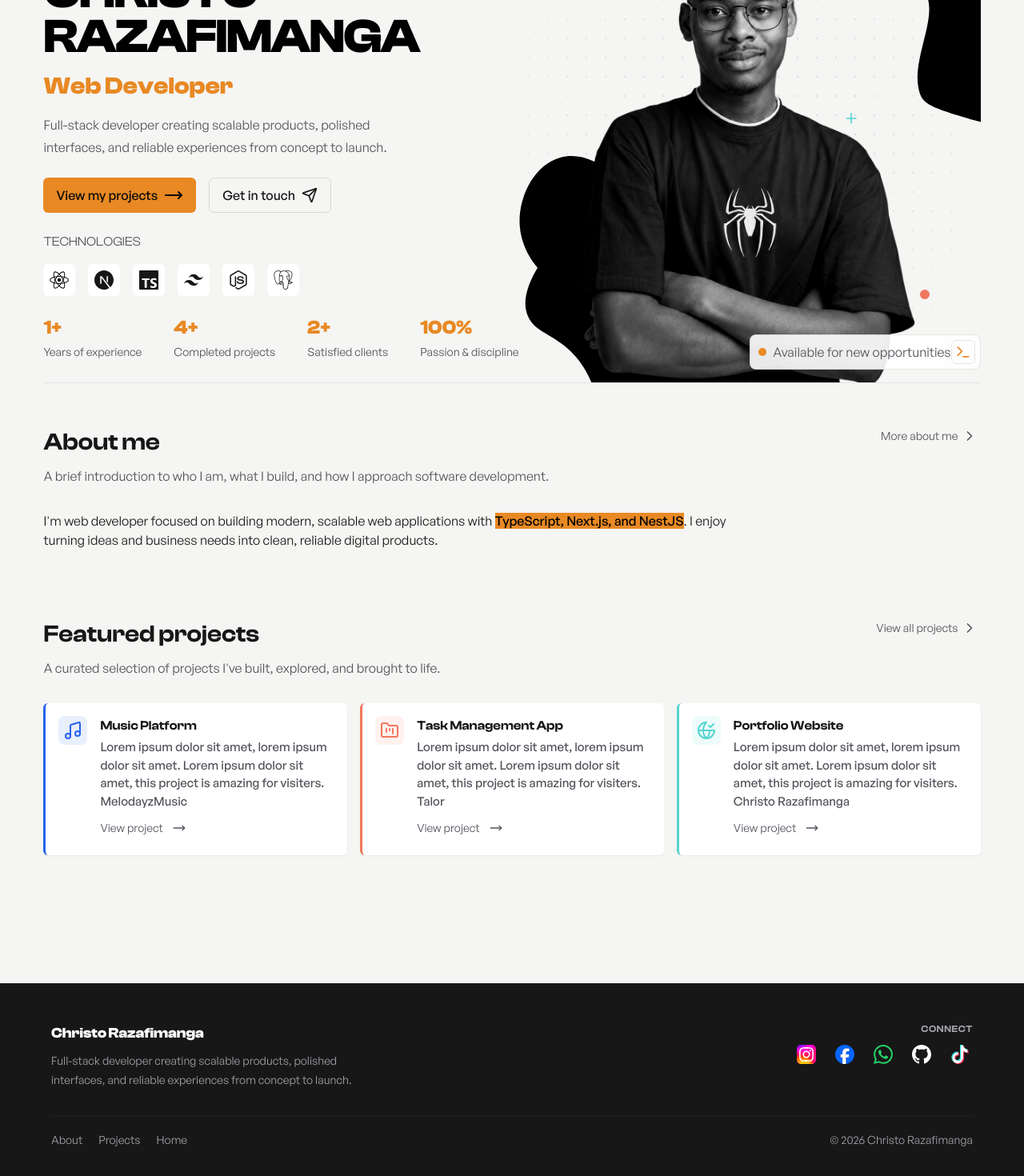
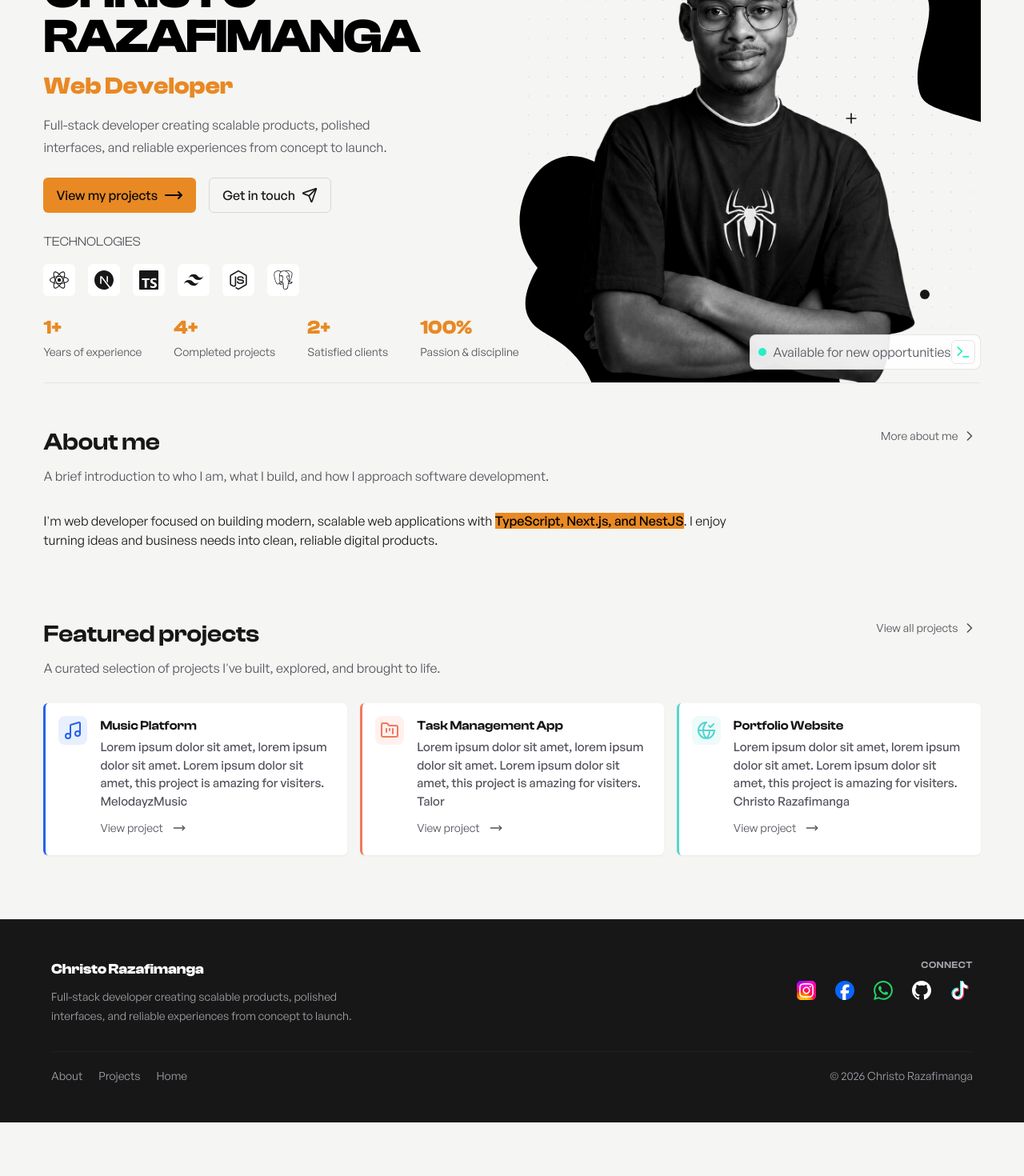
Before and after one commit to bossnare/portfolio, a Next.js app: page / in a window 1280 px wide. Shown: the part 180-1650 px from the top of the page at 80% size. After the commit the page ends 1583 px from the top, so only its background shows below. Built offline with nearby package versions, Linux system fonts and the light colour scheme.

Commit message:
change some interactivity, layout, ...

```diff
--- a/src/components/Footer.tsx
+++ b/src/components/Footer.tsx
@@ -2,7 +2,7 @@ import { SocialLinks } from './SocialLinks';
 
 export function Footer() {
   return (
-    <footer className="w-full mt-20 px-4 py-10 border-t bg-foreground text-background dark:text-foreground border-[#ffffff0a] dark:bg-zinc-950 md:px-0 md:py-12">
+    <footer className="w-full mt-auto px-4 py-10 border-t bg-foreground text-background dark:text-foreground border-[#ffffff0a] dark:bg-zinc-950 md:px-0 md:py-12">
       <div className="flex flex-col w-full max-w-6xl gap-8 mx-auto">
         <div className="flex flex-col gap-8 sm:flex-row sm:items-start sm:justify-between">
           <div className="max-w-sm space-y-2">
--- a/src/components/Header.tsx
+++ b/src/components/Header.tsx
@@ -67,7 +67,6 @@ export function Header() {
               <li
                 onClick={() => handleWait(handleTogleOpenMenu, 150)}
                 key={tab.label}
-                className="active:bg-zinc-300 dark:active:bg-background active:opacity-80"
               >
                 <Tab label={tab.label} href={tab.href} />
               </li>
--- a/src/components/Section.tsx
+++ b/src/components/Section.tsx
@@ -1,3 +1,4 @@
+import Link from 'next/link';
 import { cn } from '../lib/utils';
 
 type SectionProps = React.ComponentProps<'section'>;
@@ -36,10 +37,19 @@ export function SectionParagraphe({ children }: { children: React.ReactNode }) {
   return <p className="text-muted-foreground">{children}</p>;
 }
 
-export function SectionButton({ children }: { children: React.ReactNode }) {
+export function SectionLinkButton({
+  href = '#',
+  children,
+}: {
+  href: string;
+  children: React.ReactNode;
+}) {
   return (
-    <button className="inline-flex items-center gap-1 md:px-1 rounded text-muted-foreground hover:text-foreground hover:bg-black/4 dark:hover:bg-[#1a1a1a] text-sm active:opacity-80">
+    <Link
+      href={href}
+      className="inline-flex items-center gap-1 md:px-1 rounded text-muted-foreground hover:text-foreground hover:bg-black/4 dark:hover:bg-[#1a1a1a] text-sm active:opacity-80"
+    >
       {children}
-    </button>
+    </Link>
   );
 }
--- a/src/components/about/AboutMe.tsx
+++ b/src/components/about/AboutMe.tsx
@@ -4,7 +4,7 @@ import {
   SectionTitle,
   SectionParagraphe,
   SectionContent,
-  SectionButton,
+  SectionLinkButton,
 } from '@/src/components/Section';
 import { ChevronRight } from 'lucide-react';
 
@@ -19,10 +19,10 @@ export function AboutMe() {
             software development.
           </SectionParagraphe>
         </SectionContent>
-        <SectionButton>
+        <SectionLinkButton href="/about">
           More about me
           <ChevronRight className="size-5" />
-        </SectionButton>
+        </SectionLinkButton>
       </SectionHeader>
       <div className="max-w-4xl">
         I&apos;m web developer focused on building modern, scalable web
--- a/src/components/header/Tab.tsx
+++ b/src/components/header/Tab.tsx
@@ -20,7 +20,7 @@ export function Tab({ href = '#', label }: { href?: string; label?: string }) {
           className={cn(
             isActive
               ? 'text-primary font-medium'
-              : 'text-foreground/90 hover:text-foreground transition-colors'
+              : 'text-foreground/90 hover:text-foreground transition-colors active:bg-zinc-300 dark:active:bg-white/16 active:opacity-80'
           )}
         >
           {label}
--- a/src/components/hero/Availability.tsx
+++ b/src/components/hero/Availability.tsx
@@ -9,12 +9,12 @@ export function Availability({ className }: { className: string }) {
         className
       )}
     >
-      <span className="rounded-full size-2.5 bg-primary ml-1"></span>
+      <span className="rounded-full size-2.5 bg-[#23F0C7] ml-1"></span>
       <span className="ml-2 text-sm md:text-base text-muted-foreground">
         Available for new opportunities
       </span>
       <span className="p-1 border rounded-md border-black/10 dark:border-white/6">
-        <Terminal className="text-primary size-5" />
+        <Terminal className="text-[#23F0C7] size-5" />
       </span>
     </div>
   );
--- a/src/components/hero/HeroVisual.tsx
+++ b/src/components/hero/HeroVisual.tsx
@@ -47,8 +47,8 @@ export function HeroVisual() {
         priority
       />
       <div className="absolute z-20 rounded-full border-3 size-3 md:size-4 border-primary top-10 left-8 md:top-20 md:left-30"></div>
-      <div className="absolute z-20 bg-[#F0785E] rounded-full size-2 bottom-20 right-4 md:size-3 md:bottom-26 md:right-16"></div>
-      <div className="absolute z-20 rounded-full text-[#55D5D0] bottom-50 right-14 md:bottom-80 md:right-38">
+      <div className="absolute z-20 rounded-full bg-foreground size-2 bottom-20 right-4 md:size-3 md:bottom-26 md:right-16"></div>
+      <div className="absolute z-20 rounded-full bottom-50 right-14 md:bottom-80 md:right-38">
         <Plus className="size-5" />
       </div>
       <Availability className="absolute right-0 z-16 bottom-4" />
--- a/src/components/projects/FeaturedProjects.tsx
+++ b/src/components/projects/FeaturedProjects.tsx
@@ -6,7 +6,7 @@ import {
   SectionTitle,
   SectionParagraphe,
   SectionContent,
-  SectionButton,
+  SectionLinkButton,
 } from '../Section';
 import { ProjectCard } from './ProjectCard';
 
@@ -21,10 +21,10 @@ export function FeaturedProjects() {
             brought to life.
           </SectionParagraphe>
         </SectionContent>
-        <SectionButton>
+        <SectionLinkButton href="/projects">
           View all projects
           <ChevronRight className="size-5" />
-        </SectionButton>
+        </SectionLinkButton>
       </SectionHeader>
       <div className="grid gap-4 md:grid-cols-3">
         {projects.map((project) => (
```
